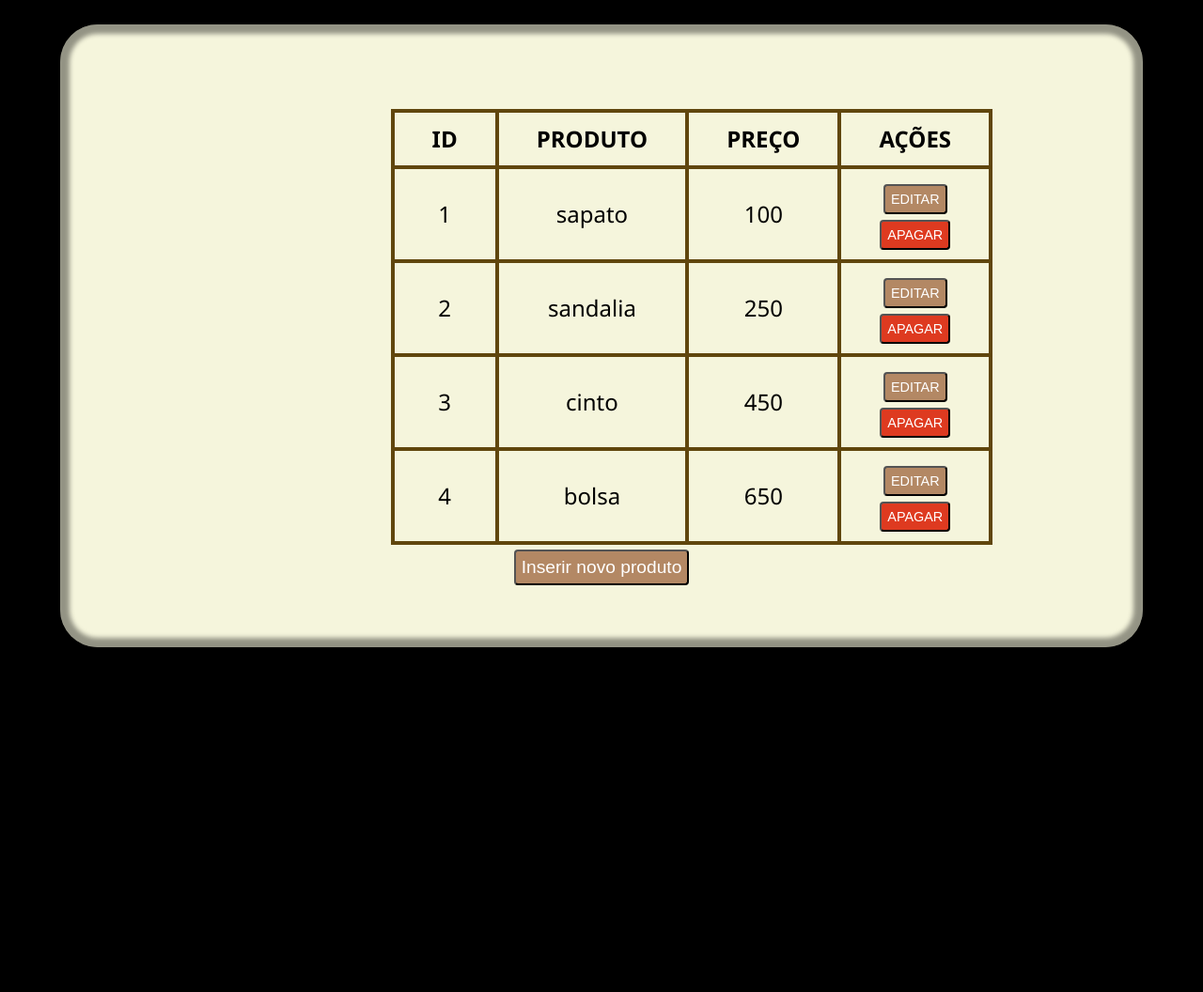
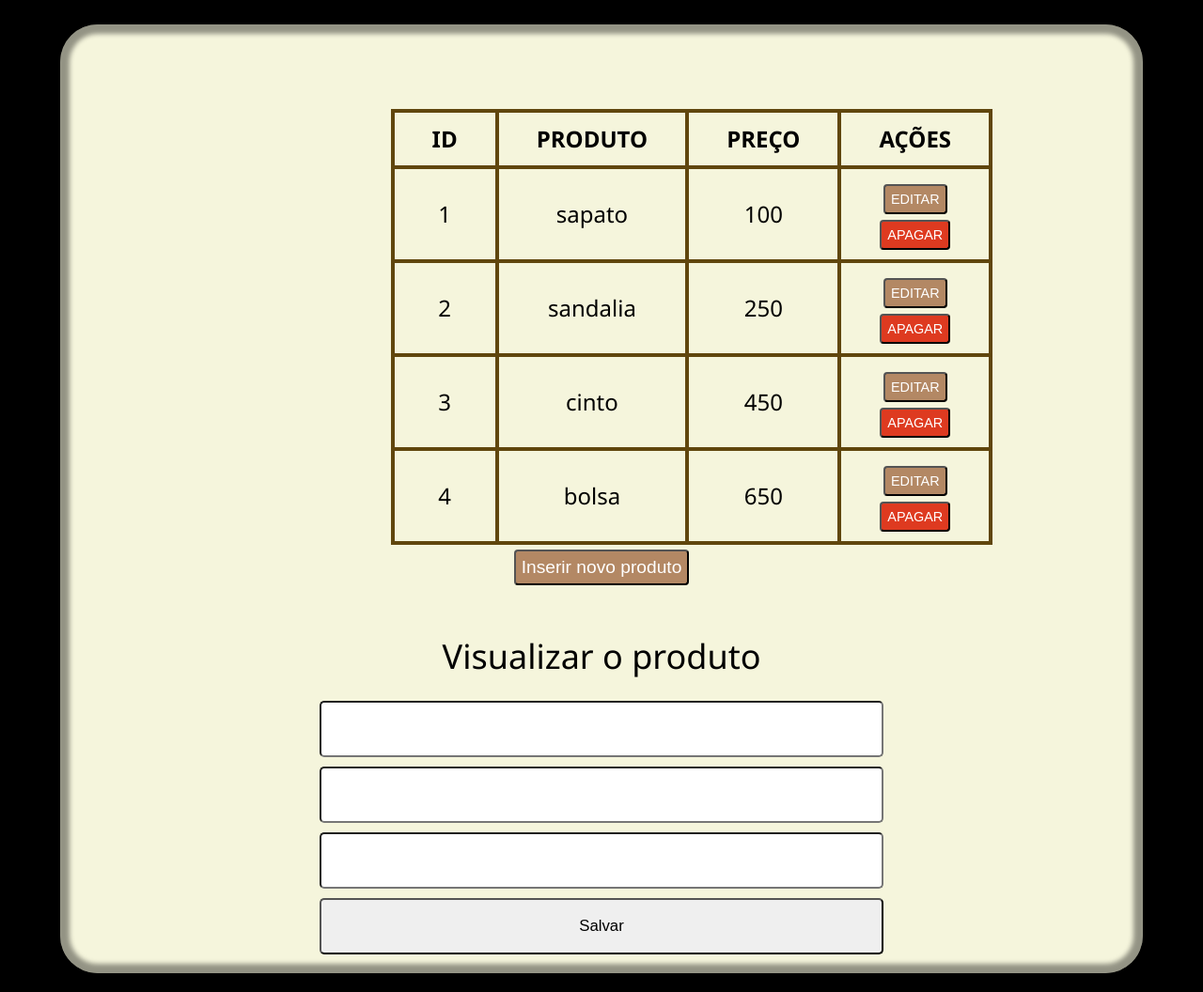
Before and after one commit to danieliwano/JAVASCRIPT-CRUD, a plain HTML site: page index.html in a window 1280 px wide. Shown: the whole page at 94% size. Before the commit the page ends 800 px from the top, so only its background shows below. Drawn offline with Linux system fonts and the light colour scheme.

Commit message:
inicio de atual

```diff
--- a/index.html
+++ b/index.html
@@ -38,6 +38,16 @@
                 <input type="button" value="Salvar" id="btn-salvar" onclick="salvarAlteracao()">
             </form>
         </div>
+
+        <div id="div-view" class="div-view-inativo">
+            <form>
+                <h2>Visualizar o produto</h2>
+                <input type="number" id="idEdit" readonly>
+                <input type="text" id="nomeEdit" readonly>
+                <input type="number" id="precoEdit" readonly>
+                <input type="button" value="Salvar" id="btn-salvar" onclick="salvarAlteracao()">
+            </form>
+        </div>
     </div>
 
     </body>
```
